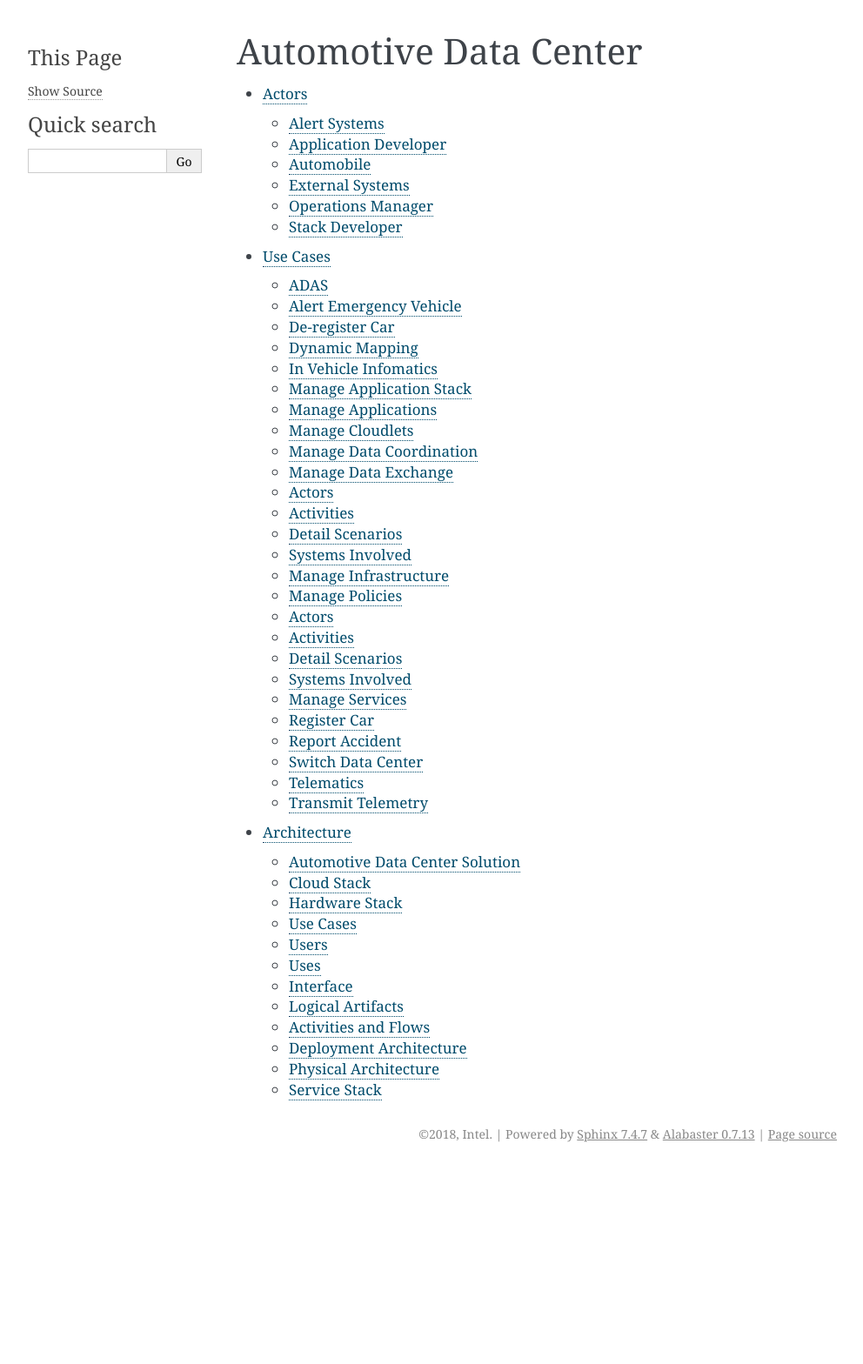
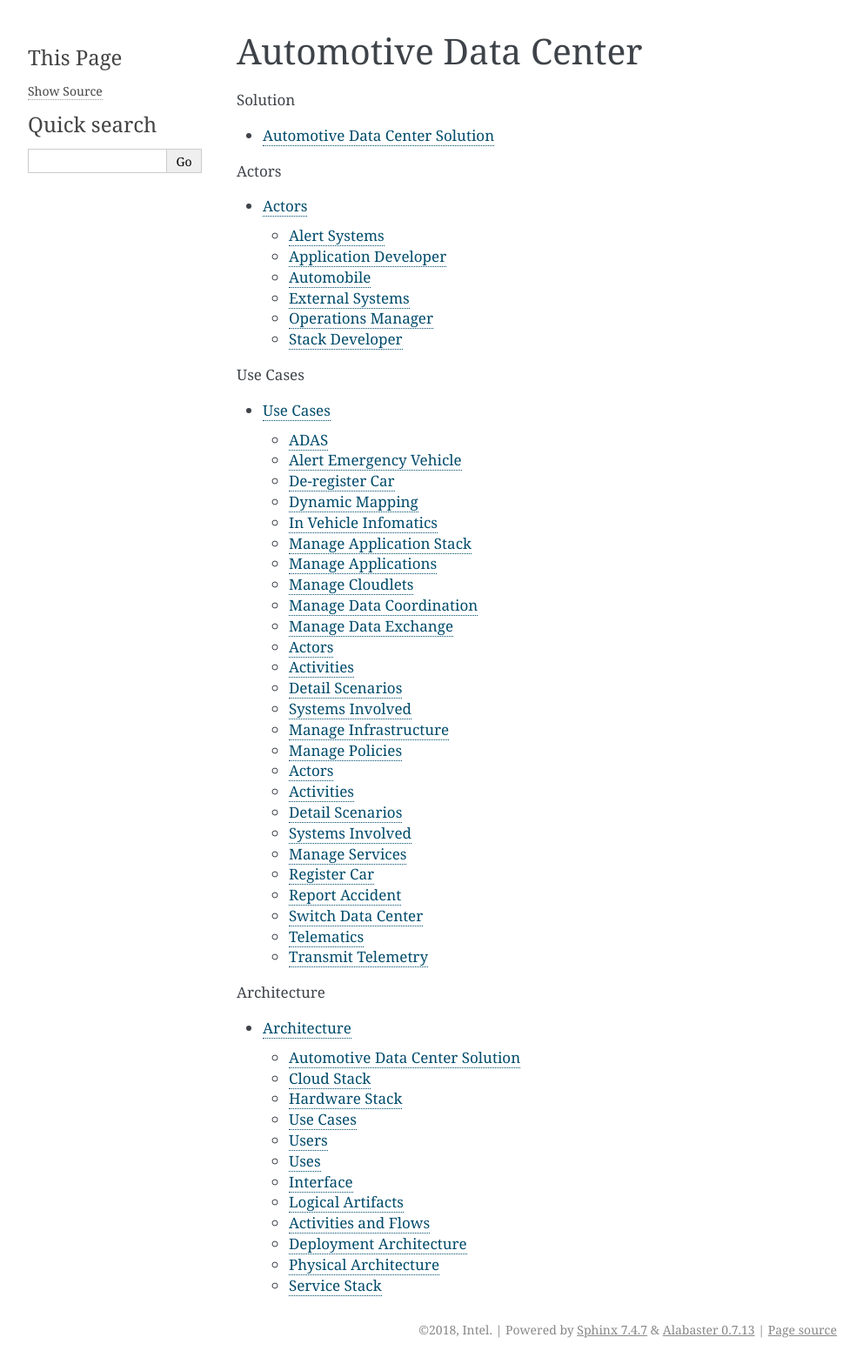
Before and after one commit to CAADE/ADC, a Sphinx documentation site: the page built from docs/index.rst, in a window 1280 px wide. Shown: the whole page at 87% size, without its empty margins (148-1140 px from the left). Built offline with Sphinx 7.4.7, drawn with Linux system fonts in a browser that asks for light colours; before the commit the page ends 1343 px from its top, so only the background shows below that.

```diff
--- a/docs/index.rst
+++ b/docs/index.rst
@@ -2,8 +2,25 @@
 ======================
 
 .. toctree::
+   :maxdepth: 1
+   :caption: Solution
+
+   Solution/Solution
+
+.. toctree::
    :maxdepth: 2
+   :caption: Actors
 
    Actors/index
+
+.. toctree::
+   :maxdepth: 2
+   :caption: Use Cases
+
    UseCases/index
+
+.. toctree::
+   :maxdepth: 2
+   :caption: Architecture
+
    Solution/index
```
Also changed, not shown: 1 other file.
